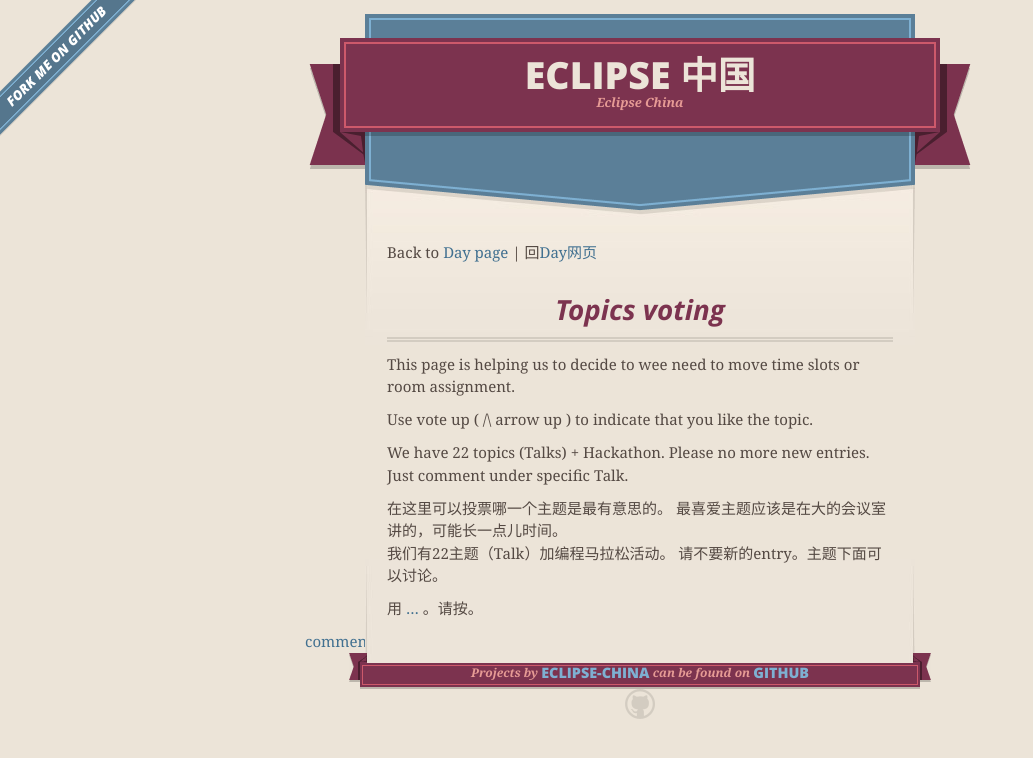
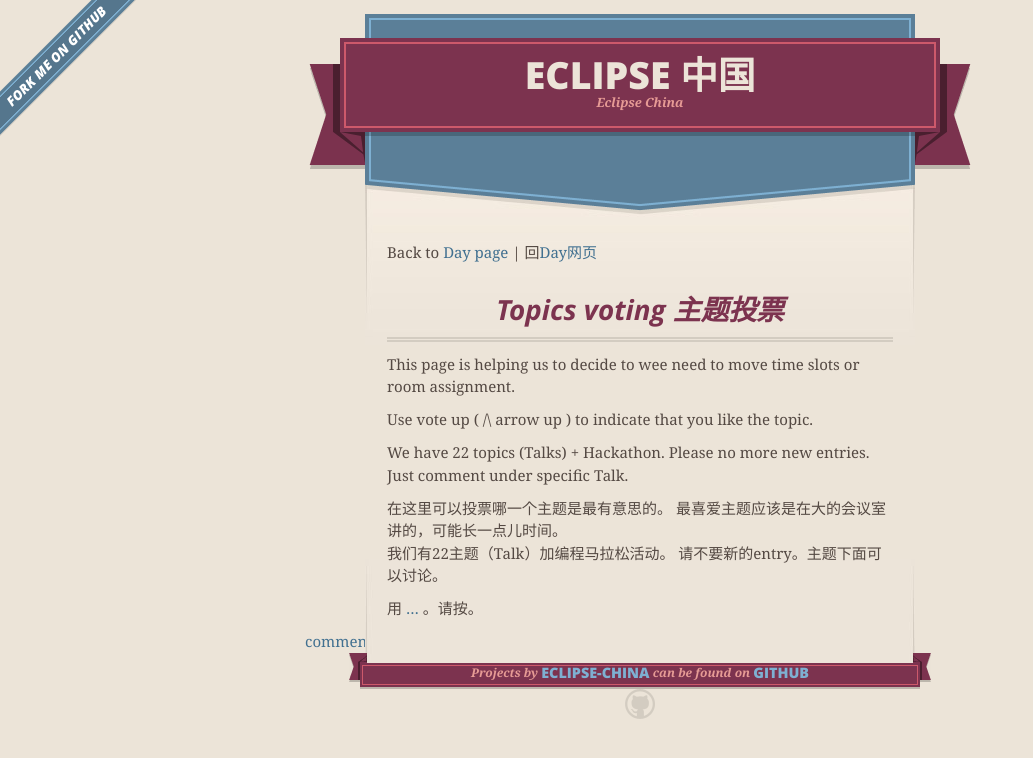
Before and after one commit to Eclipse-China/Eclipse-China.github.io, a Jekyll site: the page built from Day/topics-voting.md, in a window 1280 px wide. Shown: the top 758 px of the page, without its empty margins (0-1033 px from the left). Built offline with Jekyll 4.4.1, drawn with Linux system fonts in a browser that asks for light colours; nearby versions of some CDN libraries; Markdown is read by kramdown in place of the engine named in the settings; comment, search, counter and statistics services are not loaded.

Commit message:
主题投票

```diff
--- a/Day/topics-voting.md
+++ b/Day/topics-voting.md
@@ -1,11 +1,11 @@
 ---
 layout: eclipse-china
-title: Eclipse Day China - Satellite site - Topics voting
+title: Eclipse Day China - Satellite site - Topics voting 主题投票
 ---
 
 <p><b>Back to <a href="/Day/">Day page</a> | 回<a href="/Day/">Day网页</a></b></p>
 
-### Topics voting
+### Topics voting 主题投票
 
 This page is helping us to decide to wee need to move time slots or room assignment.
 
--- a/index.html
+++ b/index.html
@@ -86,7 +86,7 @@
 </p>
 
 <p><a href="/Day/">Topics | 主题</a></p>
-<p><a href="/Day/topics-voting">Topics voting</a></p>
+<p><a href="/Day/topics-voting">Topics voting 主题投票</a></p>
 <a href="Pictures/Languages-and-technologies-under-eclipse-5.jpg">
 	<img alt="Languages under Eclipse" src="Pictures/Languages-and-technologies-under-eclipse-5-small.jpg" /></a>
 
```
Also changed, not shown: Day/index.md (+1 -1 lines).
